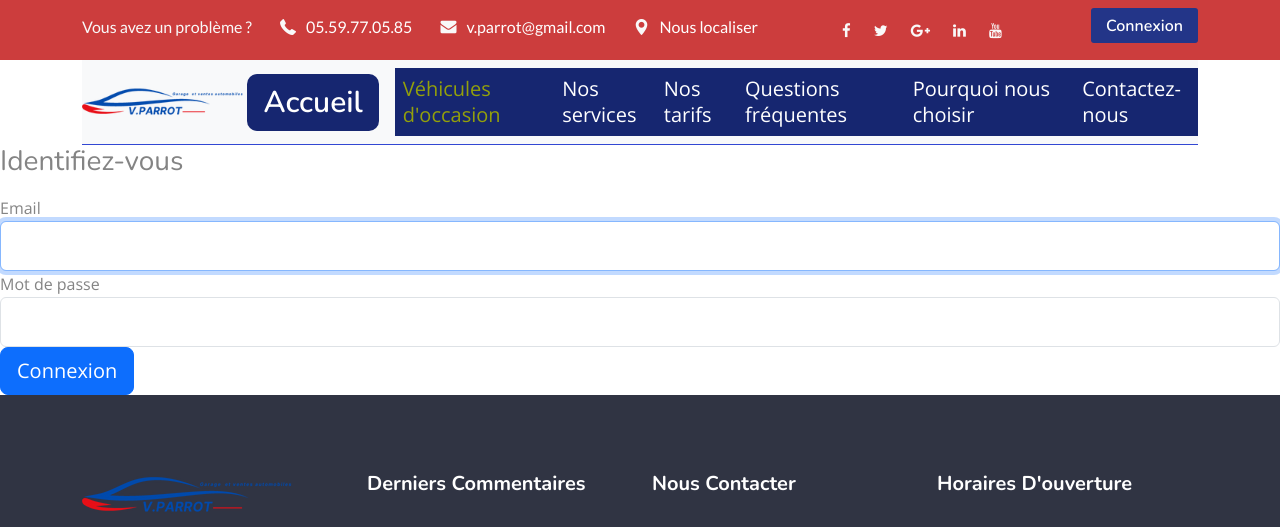
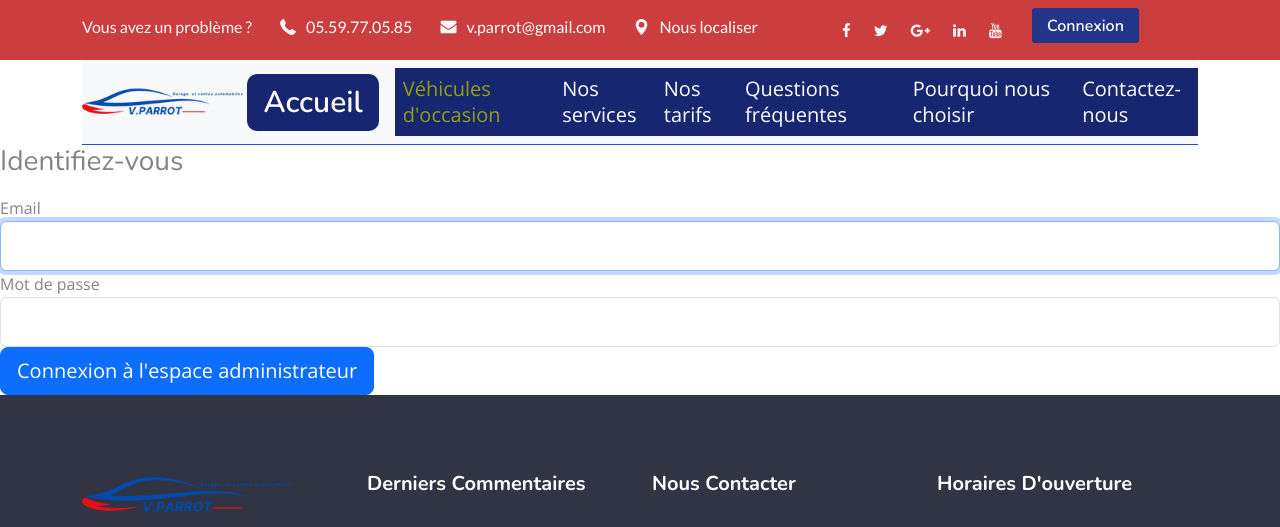
Before and after one commit to krismos64/Garage_VParrot, a Symfony app: template templates/security/login.html.twig in a window 1280 px wide. Shown: the top 527 px of the page. Run offline with Twig, Linux system fonts and the light colour scheme; the template is opened without the code that fills it, so the values that code supplies are empty; some libraries are stand-ins or nearby versions.

Commit message:
Connexion espace admin

```diff
--- a/src/Controller/SecurityController.php
+++ b/src/Controller/SecurityController.php
@@ -27,7 +27,7 @@ class SecurityController extends AbstractController
         ]);
     }
 
-    #[Route(path: '/logout', name: 'app_logout')]
+    #[Route(path: '/deconnexion', name: 'app_logout')]
     public function logout(): void
     {
         throw new \LogicException('This method can be blank - it will be intercepted by the logout key on your firewall.');
--- a/templates/_partials/_nav.html.twig
+++ b/templates/_partials/_nav.html.twig
@@ -42,9 +42,6 @@
                     <a href="#"><i class="fa fa-youtube"></i></a>
                   </li>
                 </ul>
-                <div class="connexion-button pull-right">
-                  <a href="{{ path('app_login') }}">Connexion</a>
-                </div>
                 <ul class="navbar-nav ms-auto mb-2 mb-lg-0">
 				{% if app.user %}
                     {% if is_granted('ROLE_PRODUCT_ADMIN') %}
@@ -52,9 +49,15 @@
                             <a class="nav-link" href="{{ path('admin_index') }}">Administration</a>
                         </li>
                     {% endif %}
-                    <div class="connexion-button pull-right">
+                     <div class="connexion-button pull-right>
                     <li class="nav-item">
-                        <a class="nav-link" href="{{ path('app_logout') }}">Déconnexion</a>
+                        <a class="nav-link" href="{{ path('app_logout') }}">Deconnexion</a>
+                    </li>
+                    </div>
+                {% else %}
+                     <div class="connexion-button pull-right>
+                    <li class="nav-item">
+                        <a class="nav-link" href="{{ path('app_login') }}">Connexion</a>
                     </li>
                     </div>
 				{% endif %}
--- a/templates/admin/dashboard/index.html.twig
+++ b/templates/admin/dashboard/index.html.twig
@@ -6,7 +6,7 @@
             <h1>Bienvenue dans votre espace administrateur!</h1>
 
             <h2>Utilisateurs:</h2>
-            {{ easy_admin_render_list(employees, {
+            {{ easy_admin_render_list(Utilisateurs, {
                 'search': true,  // Set to true to display the search bar
                 'paginator': true  // Set to true to display pagination
             }) }}
--- a/templates/security/login.html.twig
+++ b/templates/security/login.html.twig
@@ -25,7 +25,7 @@
     >
 
     <button class="btn btn-lg btn-primary" type="submit">
-        Connexion
+        Connexion à l'espace administrateur
     </button>
 </form>
 {% endblock %}
```
